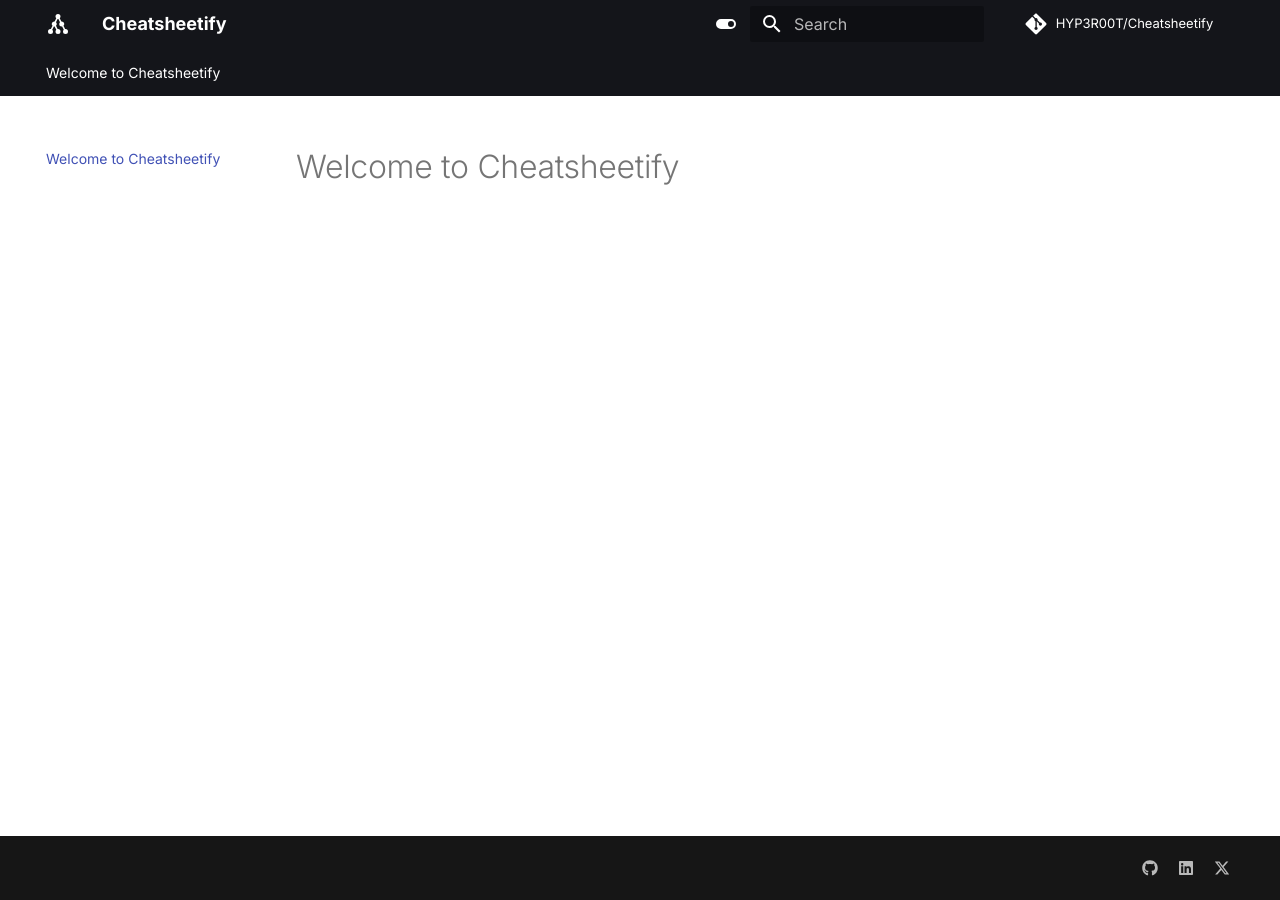
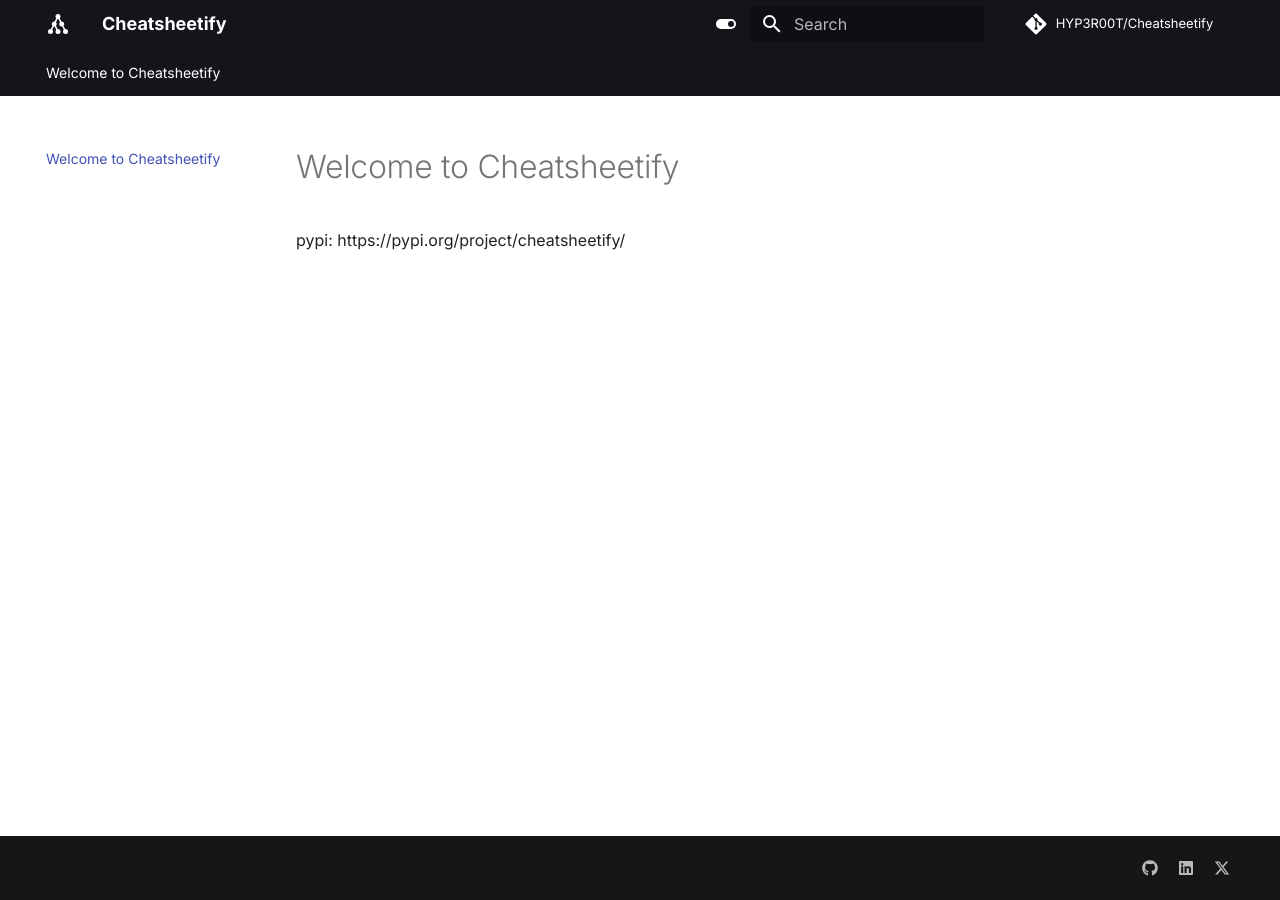
Before and after one commit to HYP3R00T/Cheatsheetify, an MkDocs documentation site: the page built from docs/index.md, in a window 1280 px wide. Built offline with MkDocs 1.6.1 and Material for MkDocs 9.7.7, drawn with Linux system fonts in a browser that asks for light colours; comment, search, counter and statistics services are not loaded; part of the change alters nothing that is shown.

Commit message:
testing doc

```diff
--- a/docs/index.md
+++ b/docs/index.md
@@ -1 +1,3 @@
 # Welcome to Cheatsheetify
+
+pypi: https://pypi.org/project/cheatsheetify/
```
